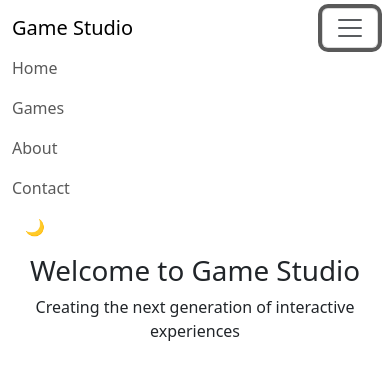
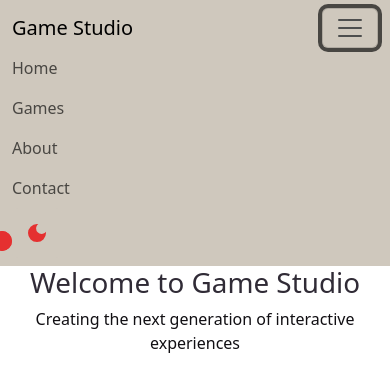
Before and after one commit to ygmzsz/Vertex_Studio, a plain HTML site: page Website/index.html in a window 390 px wide. Both pictures are taken after a click on the button 350 px from the left and 28 px from the top of the page. Drawn offline with nearby package versions, Linux system fonts and the light colour scheme.

Commit message:
Custom cursor
Added a custom cursor needs some tweks

```diff
--- a/Website/assets/css/style.css
+++ b/Website/assets/css/style.css
@@ -1,3 +1,11 @@
+:root{
+    --base-color: white;
+    --base-variant: #cfc8bd;
+    --text-color: #110f13;
+    --secondary-text: #302b36;
+    --primary-color: #e53030;
+    --accent-color: #91262b;
+}
 /* Hero Section - Fade-in Effect */
 @keyframes fadeIn {
     from {
@@ -25,7 +33,37 @@
         opacity: 1;
     }
 }
-
+.darkmode{
+    --base-color: #282f32;
+    --base-variant: #4d474f;
+    --text-color: #e51e1b;
+    --secondary-text: #c0191f;
+    --primary-color: #7f1416;
+    --accent-color: #e51e1b;
+}
+#mode-toggle{
+    height:50px;
+    width: 50px;
+    padding: 0;
+    background-color: var(--base-variant);
+    display: flex;
+    justify-content: center;
+    align-items: center;
+    top: 20px;
+    right: 20px;
+}
+#mode-toggle svg{
+    fill: var(--primary-color);
+}
+#mode-toggle svg:last-child{
+    display: none;
+}
+.darkmode #mode-toggle svg:first-child{
+    display: none;
+}
+.darkmode #mode-toggle svg:last-child{
+    display: block;
+}
 .navbar {
     animation: slideDown 0.5s ease-in-out;
 }
@@ -71,3 +109,91 @@
 .video-container:hover video {
     transform: scale(1.05);
 }
+/* ✅ General Styling for the Website */
+body {
+    background-color: var(--base-color);
+    color: var(--text-color);
+    transition: background-color 0.3s ease-in-out, color 0.3s ease-in-out;
+}
+
+/* ✅ Navbar Styling */
+.navbar {
+    background-color: var(--base-variant) !important;
+    color: var(--text-color);
+}
+
+/* ✅ Buttons */
+.btn {
+    background-color: var(--primary-color);
+    color: var(--base-color);
+    border: none;
+    transition: background-color 0.3s ease-in-out, transform 0.2s ease-in-out;
+}
+
+.btn:hover {
+    background-color: var(--accent-color);
+    transform: scale(1.05);
+}
+
+/* ✅ Headings */
+h1, h2, h3, h4, h5, h6 {
+    color: var(--secondary-text);
+}
+
+/* ✅ Links */
+a {
+    color: var(--primary-color);
+    transition: color 0.3s ease-in-out;
+}
+
+a:hover {
+    color: var(--accent-color);
+}
+
+/* ✅ Card Backgrounds */
+.game-card {
+    background-color: var(--base-variant);
+    color: var(--text-color);
+    border-radius: 10px;
+    padding: 15px;
+    transition: transform 0.3s ease-in-out, box-shadow 0.3s ease-in-out;
+}
+
+.game-card:hover {
+    transform: scale(1.05);
+    box-shadow: 0px 8px 16px rgba(0, 0, 0, 0.2);
+}/* Custom Cursor */
+.cursor {
+    position: fixed;
+    width: 20px;
+    height: 20px;
+    border-radius: 50%;
+    pointer-events: none; /* Ensures cursor doesn't interfere with clicks */
+    z-index: 9999;
+    transition: transform 0.15s ease-out, background-color 0.2s ease-out;
+}
+
+.outer {
+    border: 2px solid var(--primary-color);
+    transform: translate(-50%, -50%);
+}
+
+.inner {
+    background: var(--primary-color);
+    transform: translate(-50%, -50%) scale(0.5);
+    transition: transform 0.15s ease-out, background-color 0.15s ease-out;
+}
+
+/* When hovering over a link or button */
+.cursor.hover {
+    transform: translate(-50%, -50%) scale(1.8);
+}
+
+.inner.hover {
+    background: var(--accent-color);
+}
+
+/* Hide the default cursor */
+body, a, button {
+    cursor: none;
+}
--- a/Website/assets/js/scripts.js
+++ b/Website/assets/js/scripts.js
@@ -1,28 +1,26 @@
-document.addEventListener("DOMContentLoaded", function () {
-    const toggleBtn = document.getElementById("mode-toggle");
-    const body = document.body;
+document.addEventListener("DOMContentLoaded", () => {
+    // ✅ DARK MODE TOGGLE
+    let darkmode = localStorage.getItem('darkmode');
+    const modeToggle = document.getElementById('mode-toggle');
 
-    // Check if user has a preferred theme stored in localStorage
-    if (localStorage.getItem("theme") === "light") {
-        body.classList.add("light-mode");
-        toggleBtn.textContent = "☀️"; // Change icon to Sun
-    }
+    const enableDarkmode = () => {
+        document.body.classList.add('darkmode');
+        localStorage.setItem('darkmode', 'active');
+    };
 
-    // Toggle Dark/Light Mode
-    toggleBtn.addEventListener("click", function () {
-        body.classList.toggle("light-mode");
+    const disableDarkmode = () => {
+        document.body.classList.remove('darkmode');
+        localStorage.setItem('darkmode', 'null');
+    };
 
-        // Store the preference in localStorage
-        if (body.classList.contains("light-mode")) {
-            localStorage.setItem("theme", "light");
-            toggleBtn.textContent = "☀️"; // Sun icon for light mode
-        } else {
-            localStorage.setItem("theme", "dark");
-            toggleBtn.textContent = "🌙"; // Moon icon for dark mode
-        }
+    if (darkmode === 'active') enableDarkmode();
+
+    modeToggle.addEventListener("click", () => {
+        darkmode = localStorage.getItem('darkmode');
+        darkmode !== "active" ? enableDarkmode() : disableDarkmode();
     });
 
-    // Scroll Animation - Show elements when they come into view
+    // ✅ SCROLL ANIMATION - Show elements when they come into view
     function checkScroll() {
         document.querySelectorAll(".scroll-fade").forEach(el => {
             if (el.getBoundingClientRect().top < window.innerHeight * 0.9) {
@@ -33,4 +31,31 @@ document.addEventListener("DOMContentLoaded", function () {
 
     window.addEventListener("scroll", checkScroll);
     checkScroll(); // Run once on load
+
+    // ✅ CUSTOM CURSOR LOGIC
+    const outerCursor = document.querySelector(".cursor.outer");
+    const innerCursor = document.querySelector(".cursor.inner");
+    const interactiveElements = document.querySelectorAll("a, button, .game-card");
+
+    // Move the cursor smoothly
+    window.addEventListener("mousemove", (e) => {
+        let x = e.clientX -8;
+        let y = e.clientY -140;
+
+        outerCursor.style.transform = `translate(${x}px, ${y}px)`;
+        innerCursor.style.transform = `translate(${x}px, ${y}px)`;
+    });
+
+    // Add hover effect to interactive elements
+    interactiveElements.forEach((el) => {
+        el.addEventListener("mouseenter", () => {
+            outerCursor.classList.add("hover");
+            innerCursor.classList.add("hover");
+        });
+
+        el.addEventListener("mouseleave", () => {
+            outerCursor.classList.remove("hover");
+            innerCursor.classList.remove("hover");
+        });
+    });
 });
--- a/Website/index.html
+++ b/Website/index.html
@@ -23,7 +23,10 @@
                     <li class="nav-item"><a class="nav-link" href="contact.html">Contact</a></li>
                     <!-- Dark Mode Toggle -->
                     <li class="nav-item">
-                        <button class="btn btn-toggle-mode" id="mode-toggle">🌙</button>
+                        <button class="btn btn-toggle-mode" id="mode-toggle">
+                            <svg xmlns="http://www.w3.org/2000/svg" height="24px" viewBox="0 -960 960 960" width="24px" fill="#e3e3e3"><path d="M480-120q-150 0-255-105T120-480q0-150 105-255t255-105q14 0 27.5 1t26.5 3q-41 29-65.5 75.5T444-660q0 90 63 153t153 63q55 0 101-24.5t75-65.5q2 13 3 26.5t1 27.5q0 150-105 255T480-120Z"/></svg>
+                            <svg xmlns="http://www.w3.org/2000/svg" height="24px" viewBox="0 -960 960 960" width="24px" fill="#e3e3e3"><path d="M480-280q-83 0-141.5-58.5T280-480q0-83 58.5-141.5T480-680q83 0 141.5 58.5T680-480q0 83-58.5 141.5T480-280ZM200-440H40v-80h160v80Zm720 0H760v-80h160v80ZM440-760v-160h80v160h-80Zm0 720v-160h80v160h-80ZM256-650l-101-97 57-59 96 100-52 56Zm492 496-97-101 53-55 101 97-57 59Zm-98-550 97-101 59 57-100 96-56-52ZM154-212l101-97 55 53-97 101-59-57Z"/></svg>
+                        </button>
                     </li>
                 </ul>
             </div>
@@ -37,9 +40,11 @@
             <p>Creating the next generation of interactive experiences</p>
         </div>
     </header>
-
+    <!-- Cursor -->
+    <div class="cursor outer"></div>
+    <div class="cursor inner"></div>
     <!-- JavaScript -->
     <script src="https://cdn.jsdelivr.net/npm/bootstrap@5.3.0/dist/js/bootstrap.bundle.min.js"></script>
-    <script src="/assets/js/scripts"></script>
+    <script src="/assets/js/scripts.js"></script>
 </body>
 </html>
```
Also changed, not shown: Website/about.html (+5 -1 lines), Website/contact.html (+6 -1 lines), Website/games.html (+5 -1 lines), Website/assets/img/dark_mode_24dp_E3E3E3_FILL0_wght400_GRAD0_opsz24.svg (added), Website/assets/img/light_mode_24dp_E3E3E3_FILL1_wght400_GRAD0_opsz24.svg (added).
